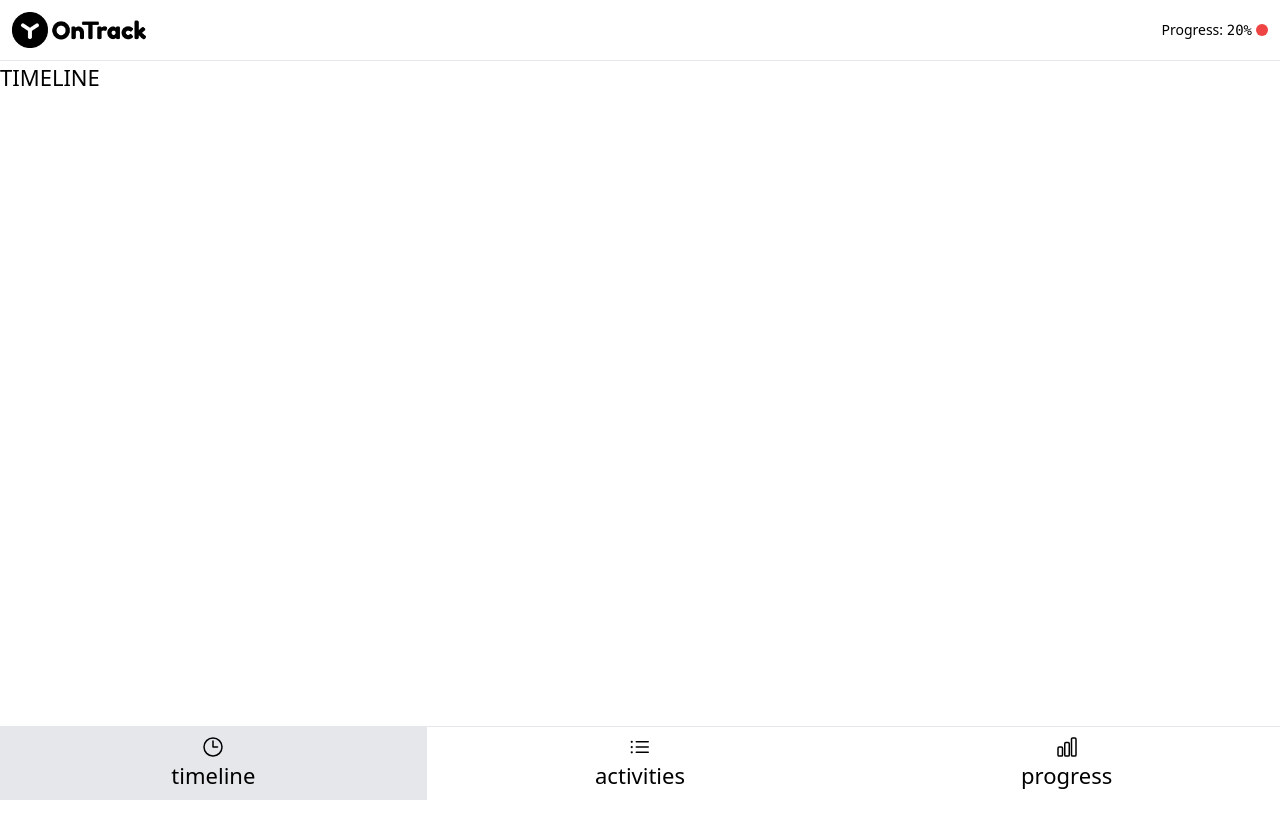
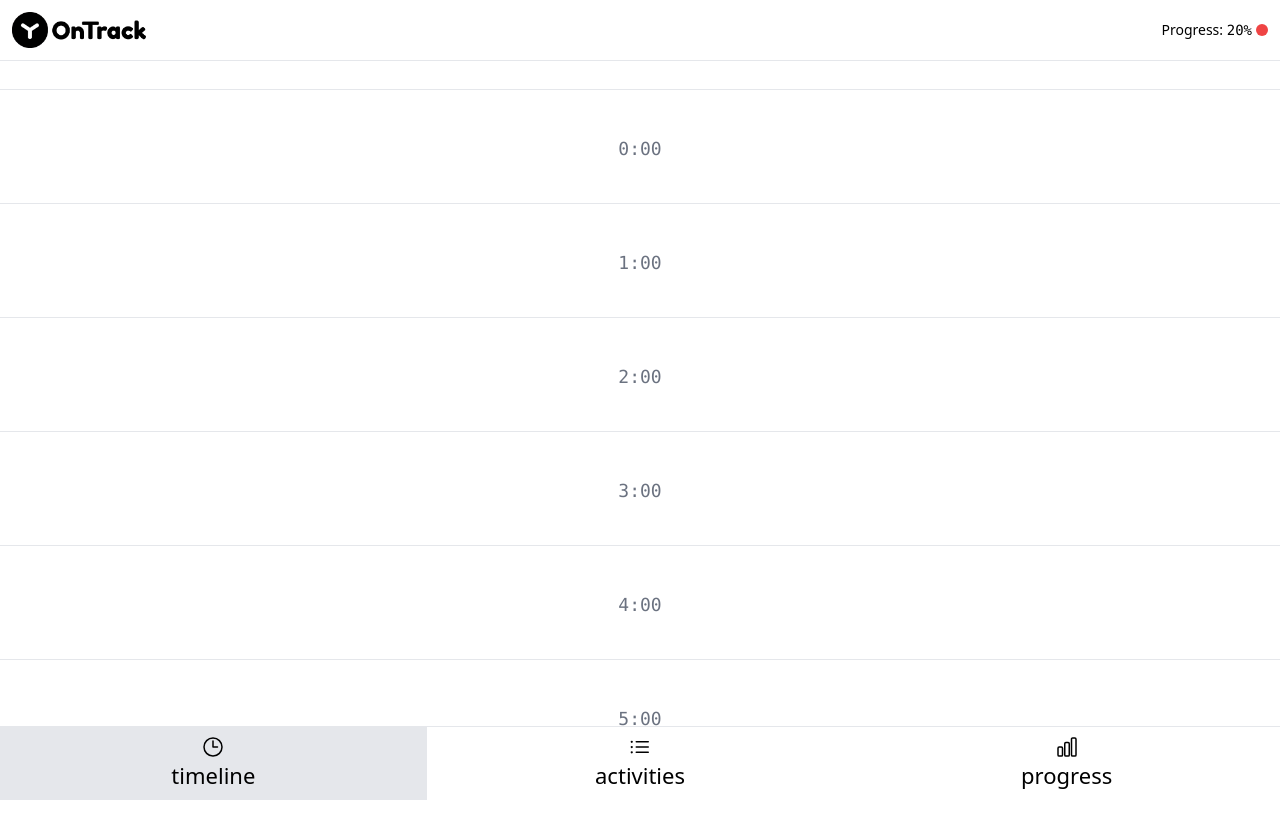
Before and after one commit to nikboxinbox/my_time, a Vue app: page /#timeline in a window 1280 px wide. Shown: the top 838 px of the page. Before the commit the page ends 800 px from the top, so only its background shows below. Built offline with nearby package versions, Linux system fonts and the light colour scheme.

Commit message:
+ basic tmplte markup

```diff
--- a/src/pages/TheTimeline.vue
+++ b/src/pages/TheTimeline.vue
@@ -1,3 +1,18 @@
-<template lang="pug">
-h1  TIMELINE
+<template>
+  <div class="mt-7">
+    <ul>
+      <li
+        v-for="i in [0, 1, 2, 3, 4, 5]"
+        :key="i"
+        class="relative flex flex-col gap-2 border-t border-gray-200 py-10 px-4"
+      >
+        <a
+          href="#"
+          class="absolute -top-4 left-1/2 -translate-x-1/2 rounded bg-gray-100 px-2 font-mono text-lg text-gray-500"
+        >
+          {{ i }}:00
+        </a>
+      </li>
+    </ul>
+  </div>
 </template>
```
